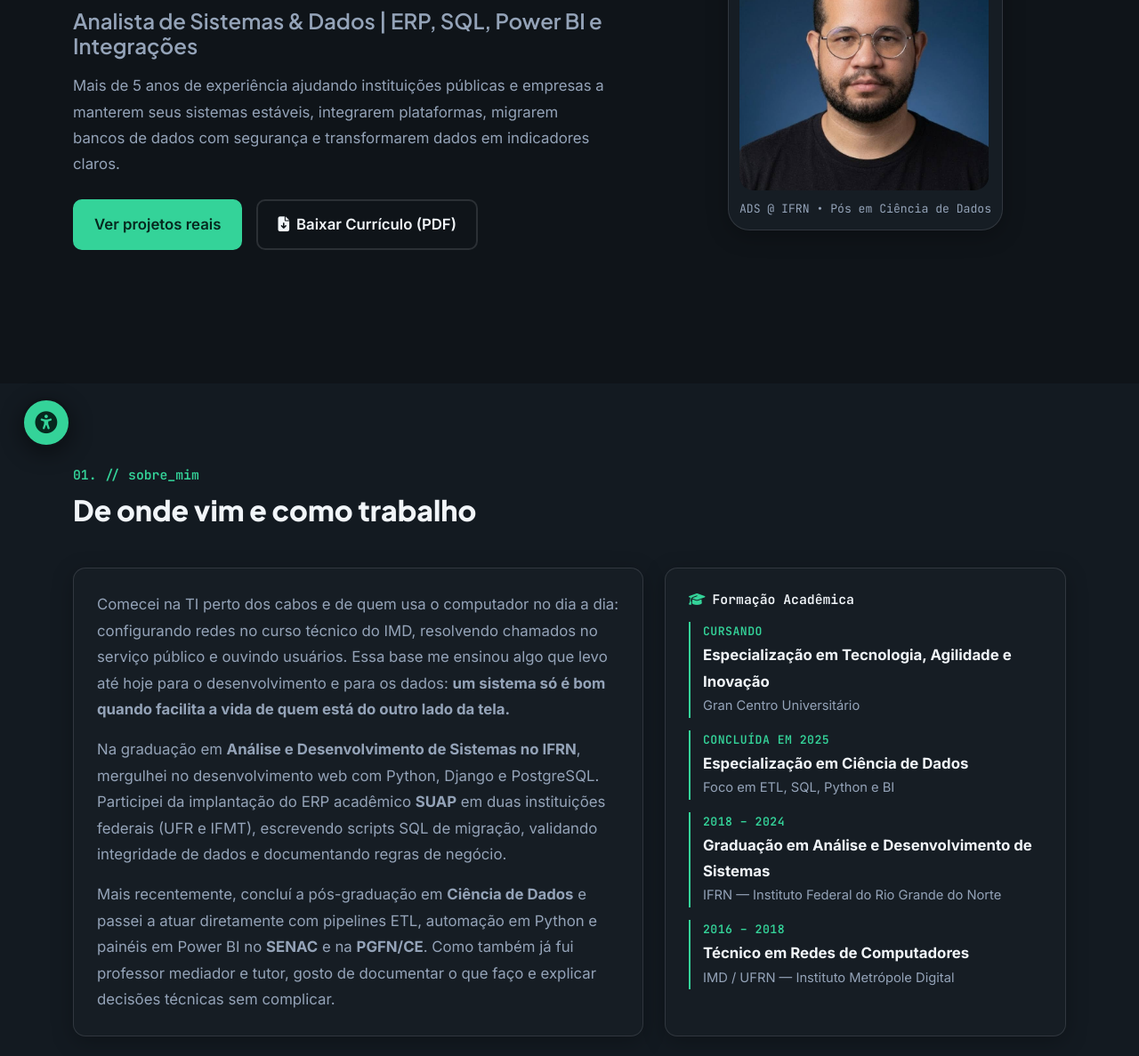
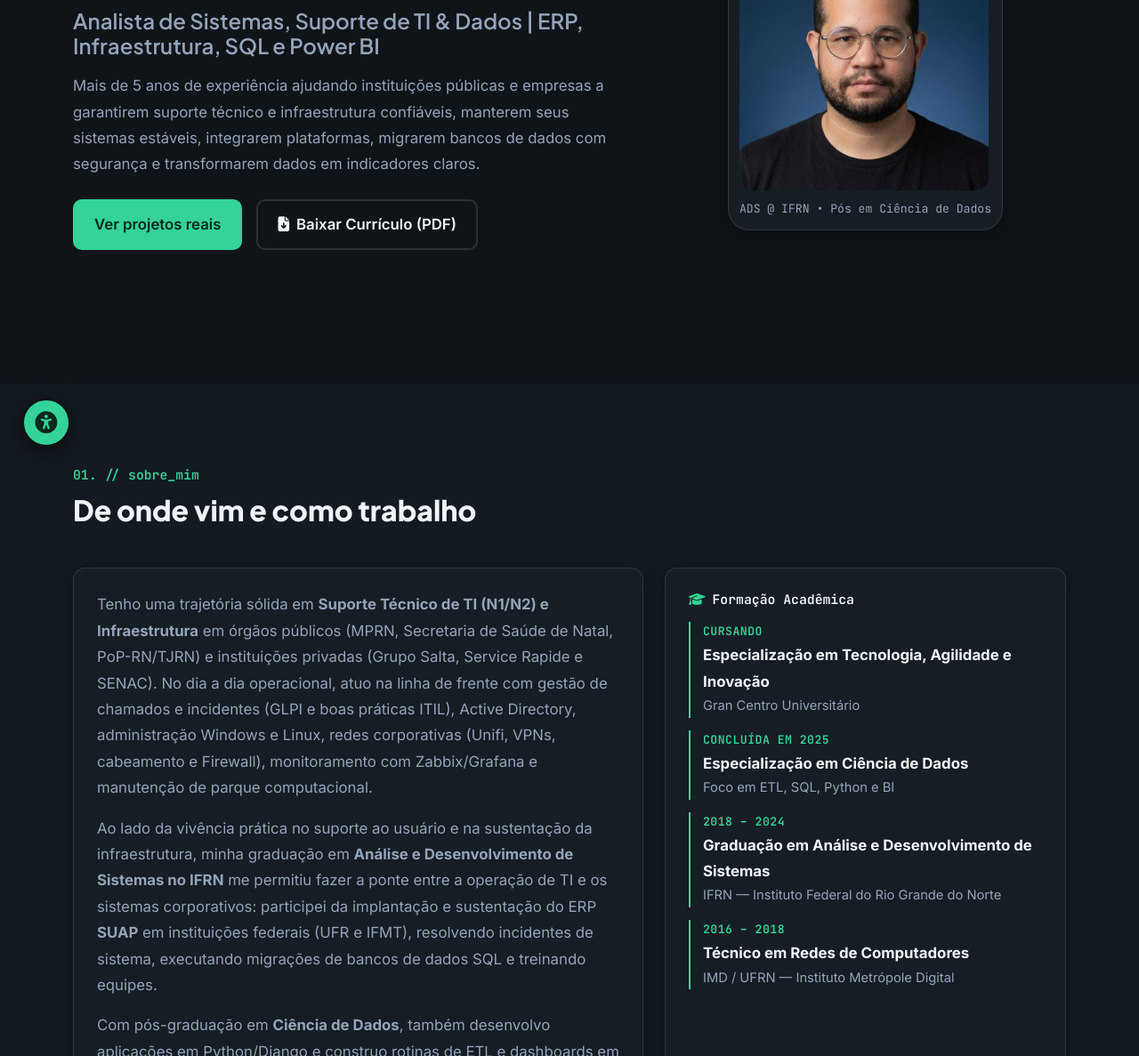
Before and after one commit to JacksonRicardo/Portfolio2026, a plain HTML site: page index.html in a window 1280 px wide. Shown: the part 273-1460 px from the top of the page at 89% size. Drawn offline with nearby package versions, Linux system fonts and the light colour scheme.

Commit message:
content(bio): destaca atuacao em suporte tecnico e infraestrutura na apresentacao e sobre mim

```diff
--- a/index.html
+++ b/index.html
@@ -3,8 +3,8 @@
 <head>
     <meta charset="UTF-8">
     <meta name="viewport" content="width=device-width, initial-scale=1.0">
-    <title>Jackson Ricardo | Analista de Sistemas e Dados</title>
-    <meta name="description" content="Portfólio de Jackson Ricardo — Analista de Sistemas e Dados em Natal/RN. Experiência prática com ERP (SUAP/TOTVS), SQL, Power BI, Python, Django e infraestrutura.">
+    <title>Jackson Ricardo | Analista de Sistemas, Suporte de TI e Dados</title>
+    <meta name="description" content="Portfólio de Jackson Ricardo — Analista de Sistemas, Suporte de TI e Dados em Natal/RN. Experiência prática com Suporte N1/N2, Redes, ERP (SUAP/TOTVS), SQL, Power BI e Python.">
     <meta name="author" content="Jackson Ricardo dos Santos da Silva">
 
     <!-- Favicon e Ícone do Site -->
@@ -16,18 +16,18 @@
     <meta property="og:type" content="website">
     <meta property="og:url" content="https://jacksonricardo.com.br/">
     <meta property="og:site_name" content="Jackson Ricardo | Portfólio">
-    <meta property="og:title" content="Jackson Ricardo — Analista de Sistemas & Dados | ERP, SQL e Python">
-    <meta property="og:description" content="Graduado em ADS pelo IFRN e pós-graduado em Ciência de Dados. +5 anos construindo sistemas, estruturando dados e apoiando equipes de TI.">
+    <meta property="og:title" content="Jackson Ricardo — Analista de Sistemas, Suporte de TI & Dados">
+    <meta property="og:description" content="Graduado em ADS pelo IFRN e pós-graduado em Ciência de Dados. +5 anos em Suporte Técnico N1/N2, Infraestrutura, Sistemas ERP (SUAP), SQL e Python.">
     <meta property="og:image" content="https://jacksonricardo.com.br/fotos/og-preview.jpg">
     <meta property="og:image:secure_url" content="https://jacksonricardo.com.br/fotos/og-preview.jpg">
     <meta property="og:image:type" content="image/jpeg">
     <meta property="og:image:width" content="1200">
     <meta property="og:image:height" content="630">
-    <meta property="og:image:alt" content="Portfólio de Jackson Ricardo — Analista de Sistemas e Dados">
+    <meta property="og:image:alt" content="Portfólio de Jackson Ricardo — Analista de Sistemas, Suporte de TI e Dados">
     <meta property="og:locale" content="pt_BR">
     <meta name="twitter:card" content="summary_large_image">
-    <meta name="twitter:title" content="Jackson Ricardo — Analista de Sistemas & Dados">
-    <meta name="twitter:description" content="Graduado em ADS pelo IFRN e pós-graduado em Ciência de Dados. +5 anos em TI, ERP (SUAP), SQL, Power BI e Python.">
+    <meta name="twitter:title" content="Jackson Ricardo — Analista de Sistemas, Suporte de TI & Dados">
+    <meta name="twitter:description" content="Graduado em ADS pelo IFRN e pós-graduado em Ciência de Dados. +5 anos em Suporte Técnico, Infraestrutura, ERP (SUAP), SQL, Power BI e Python.">
     <meta name="twitter:image" content="https://jacksonricardo.com.br/fotos/og-preview.jpg">
 
     <!-- Bootstrap 5, FontAwesome 6 e Google Fonts -->
@@ -208,8 +208,8 @@
                     <div class="col-lg-7 text-center text-lg-start">
                         <p class="text-uppercase fw-bold mb-2" style="color: var(--primary); letter-spacing: 2px; font-size: 0.9rem;" data-en="HELLO, I AM">OLÁ, EU SOU</p>
                         <h1 id="hero-heading" class="hero-title">Jackson <span style="color: var(--primary);">Ricardo</span></h1>
-                        <h2 class="h4 fw-semibold mb-3 hero-subtitle" style="color: var(--text-muted);" data-en="Systems & Data Analyst | ERP, SQL, Power BI & Integrations">Analista de Sistemas & Dados | ERP, SQL, Power BI e Integrações</h2>
-                        <p class="text-muted mb-4" style="max-width: 600px;" data-en="Over 5 years of experience helping public institutions and companies keep their systems stable, integrate platforms, migrate databases safely, and turn data into clear indicators.">Mais de 5 anos de experiência ajudando instituições públicas e empresas a manterem seus sistemas estáveis, integrarem plataformas, migrarem bancos de dados com segurança e transformarem dados em indicadores claros.</p>
+                        <h2 class="h4 fw-semibold mb-3 hero-subtitle" style="color: var(--text-muted);" data-en="Systems, IT Support & Data Analyst | ERP, Infrastructure, SQL & Power BI">Analista de Sistemas, Suporte de TI & Dados | ERP, Infraestrutura, SQL e Power BI</h2>
+                        <p class="text-muted mb-4" style="max-width: 620px;" data-en="Over 5 years of experience helping public institutions and companies ensure reliable IT support and infrastructure, keep their systems stable, integrate platforms, migrate databases safely, and turn data into clear indicators.">Mais de 5 anos de experiência ajudando instituições públicas e empresas a garantirem suporte técnico e infraestrutura confiáveis, manterem seus sistemas estáveis, integrarem plataformas, migrarem bancos de dados com segurança e transformarem dados em indicadores claros.</p>
                         <div class="d-flex flex-wrap gap-3 justify-content-center justify-content-lg-start">
                             <a href="#projetos" class="btn-custom btn-primary-custom"><span data-en="See real projects">Ver projetos reais</span></a>
                             <a href="Curriculo_Jackson_Ricardo.pdf" download="Curriculo_Jackson_Ricardo.pdf" class="btn-custom btn-outline-custom">
@@ -238,9 +238,9 @@
                 <div class="row g-4">
                     <div class="col-lg-7">
                         <div class="card-surface">
-                            <p class="text-muted" data-en="My career in IT started close to the hardware and the user: configuring networks, fixing machines, and answering support tickets. That foundation taught me something I carry into software and data projects today—a system is only good if the person on the other side can actually use it.">Comecei na TI perto dos cabos e de quem usa o computador no dia a dia: configurando redes no curso técnico do IMD, resolvendo chamados no serviço público e ouvindo usuários. Essa base me ensinou algo que levo até hoje para o desenvolvimento e para os dados: <strong>um sistema só é bom quando facilita a vida de quem está do outro lado da tela.</strong></p>
-                            <p class="text-muted" data-en="During my Systems Analysis and Development degree at IFRN, I moved into web development with Python, Django, and PostgreSQL, helping deploy the SUAP academic ERP in federal institutions (UFR and IFMT) and migrating critical relational databases.">Na graduação em <strong>Análise e Desenvolvimento de Sistemas no IFRN</strong>, mergulhei no desenvolvimento web com Python, Django e PostgreSQL. Participei da implantação do ERP acadêmico <strong>SUAP</strong> em duas instituições federais (UFR e IFMT), escrevendo scripts SQL de migração, validando integridade de dados e documentando regras de negócio.</p>
-                            <p class="text-muted mb-0" data-en="More recently, I completed my postgraduate specialization in Data Science and began focusing on ETL pipelines, Python automation, and Power BI dashboards at SENAC and PGFN/CE—while also enjoying teaching and mentoring interns along the way.">Mais recentemente, concluí a pós-graduação em <strong>Ciência de Dados</strong> e passei a atuar diretamente com pipelines ETL, automação em Python e painéis em Power BI no <strong>SENAC</strong> e na <strong>PGFN/CE</strong>. Como também já fui professor mediador e tutor, gosto de documentar o que faço e explicar decisões técnicas sem complicar.</p>
+                            <p class="text-muted" data-en="I have a solid track record in IT Technical Support (L1/L2) and Infrastructure across public institutions (MPRN, Natal Health Department, PoP-RN/TJRN) and private organizations (Grupo Salta, Service Rapide, SENAC). In day-to-day operations, I work directly with Service Desk (GLPI/ITIL), Active Directory, Windows and Linux administration, corporate networks (Unifi, VPNs, Firewalls), Zabbix/Grafana monitoring, and hardware/workstation maintenance.">Tenho uma trajetória sólida em <strong>Suporte Técnico de TI (N1/N2) e Infraestrutura</strong> em órgãos públicos (MPRN, Secretaria de Saúde de Natal, PoP-RN/TJRN) e instituições privadas (Grupo Salta, Service Rapide e SENAC). No dia a dia operacional, atuo na linha de frente com gestão de chamados e incidentes (GLPI e boas práticas ITIL), Active Directory, administração Windows e Linux, redes corporativas (Unifi, VPNs, cabeamento e Firewall), monitoramento com Zabbix/Grafana e manutenção de parque computacional.</p>
+                            <p class="text-muted" data-en="In parallel with user and infrastructure support, my Systems Analysis and Development degree at IFRN allowed me to bridge the gap between operations and software: deploying and supporting the SUAP academic ERP at federal institutions (UFR and IFMT), troubleshooting production systems, migrating relational databases (PostgreSQL/SQL Server), and documenting business rules.">Ao lado da vivência prática no suporte ao usuário e na sustentação da infraestrutura, minha graduação em <strong>Análise e Desenvolvimento de Sistemas no IFRN</strong> me permitiu fazer a ponte entre a operação de TI e os sistemas corporativos: participei da implantação e sustentação do ERP <strong>SUAP</strong> em instituições federais (UFR e IFMT), resolvendo incidentes de sistema, executando migrações de bancos de dados SQL e treinando equipes.</p>
+                            <p class="text-muted mb-0" data-en="With a postgraduate specialization in Data Science, I also develop web systems with Python/Django and build ETL pipelines and Power BI dashboards (SENAC and PGFN/CE). Whether solving a critical support ticket, stabilizing a network, or analyzing data, my focus is keeping operations running smoothly and helping the user on the other side of the screen.">Com pós-graduação em <strong>Ciência de Dados</strong>, também desenvolvo aplicações em Python/Django e construo rotinas de ETL e dashboards em Power BI (SENAC e PGFN/CE). Seja resolvendo um chamado crítico de suporte, mantendo a rede e o ERP disponíveis ou estruturando indicadores, meu foco é garantir que a operação não pare e facilitar a vida de quem está do outro lado da tela.</p>
                         </div>
                     </div>
                     <div class="col-lg-5">
@@ -616,7 +616,7 @@
         function setLanguage(lang) {
             const isEn = lang === 'en';
             html.lang = isEn ? 'en' : 'pt-BR';
-            document.title = isEn ? 'Jackson Ricardo | Systems & Data Analyst' : 'Jackson Ricardo | Analista de Sistemas e Dados';
+            document.title = isEn ? 'Jackson Ricardo | Systems, IT Support & Data Analyst' : 'Jackson Ricardo | Analista de Sistemas, Suporte de TI e Dados';
             i18nElements.forEach(el => { el.innerHTML = isEn ? el.dataset.en : el.dataset.pt; });
             langLabel.textContent = isEn ? 'PT' : 'EN';
             localStorage.setItem('portfolio-lang', lang);
```
